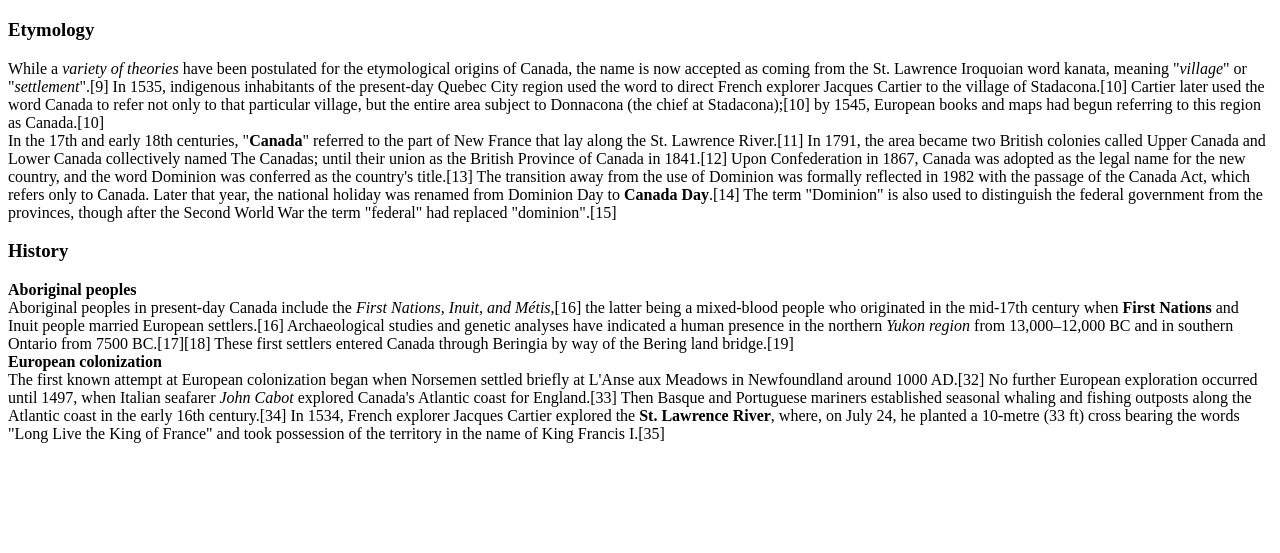
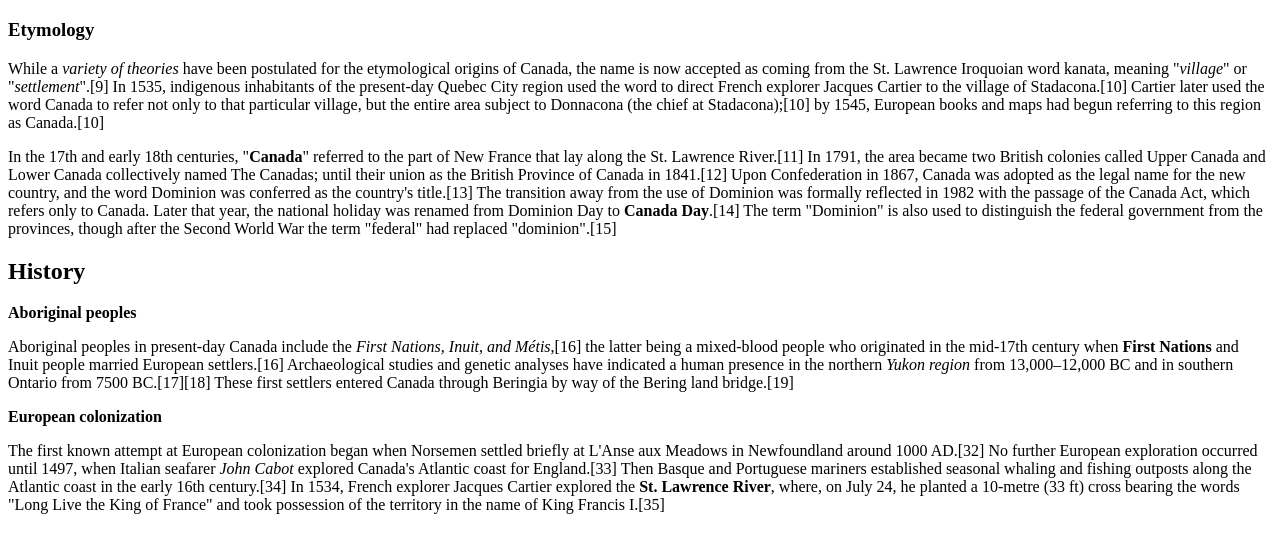
Before and after one commit to ls17zs/Laiba-IASC-1P02-2022, a plain HTML site: page LAB 2/challenge1.html in a window 1280 px wide. Shown: the part 61-614 px from the top of the page. Drawn offline with Linux system fonts and the light colour scheme.

Commit message:
challenge 1 complete

```diff
--- a/LAB 2/challenge1.html
+++ b/LAB 2/challenge1.html
@@ -13,21 +13,22 @@
 		<div>
 			<h1>Canada</h1>
 <h3>Etymology</h3>
-<p>While a <em>variety of theories</em> have been postulated for the etymological origins of Canada, the name is now accepted as coming from the St. Lawrence Iroquoian word kanata, meaning "<em>village</em>" or "<em>settlement</em>".[9] In 1535, indigenous inhabitants of the present-day Quebec City region used the word to direct French explorer Jacques Cartier to the village of Stadacona.[10] Cartier later used the word Canada to refer not only to that particular village, but the entire area subject to Donnacona (the chief at Stadacona);[10] by 1545, European books and maps had begun referring to this region as Canada.[10]</br>
+<p>
+	While a <em>variety of theories</em> have been postulated for the etymological origins of Canada, the name is now accepted as coming from the St. Lawrence Iroquoian word kanata, meaning "<em>village</em>" or "<em>settlement</em>".[9] In 1535, indigenous inhabitants of the present-day Quebec City region used the word to direct French explorer Jacques Cartier to the village of Stadacona.[10] Cartier later used the word Canada to refer not only to that particular village, but the entire area subject to Donnacona (the chief at Stadacona);[10] by 1545, European books and maps had begun referring to this region as Canada.[10]</p>
 
+<p>
 In the 17th and early 18th centuries, "<strong>Canada</strong>" referred to the part of New France that lay along the St. Lawrence River.[11] In 1791, the area became two British colonies called Upper Canada and Lower Canada collectively named The Canadas; until their union as the British Province of Canada in 1841.[12] Upon Confederation in 1867, Canada was adopted as the legal name for the new country, and the word Dominion was conferred as the country's title.[13] The transition away from the use of Dominion was formally reflected in 1982 with the passage of the Canada Act, which refers only to Canada. Later that year, the national holiday was renamed from Dominion Day to <strong>Canada Day</strong>.[14] The term "Dominion" is also used to distinguish the federal government from the provinces, though after the Second World War the term "federal" had replaced "dominion".[15]
-<h3>
-  History
-          </h3>
-<strong>Aboriginal peoples</strong> </div>
+</p>
+<h2>History</h2>
+<p><strong>Aboriginal peoples</strong></p>
+<p>
 Aboriginal peoples in present-day Canada include the <em>First Nations, Inuit, and Métis</em>,[16] the latter being a mixed-blood people who originated in the mid-17th century when <strong>First Nations</strong> and Inuit people married European settlers.[16] Archaeological studies and genetic analyses have indicated a human presence in the northern <em>Yukon region</em> from 13,000–12,000 BC and in southern Ontario from 7500 BC.[17][18] These first settlers entered Canada through Beringia by way of the Bering land bridge.[19]
+</p>
+<p><strong>European colonization</strong></p>
+	<p>
+The first known attempt at European colonization began when Norsemen settled briefly at L'Anse aux Meadows in Newfoundland around 1000 AD.[32] No further European exploration occurred until 1497, when Italian seafarer <em>John Cabot</em> explored Canada's Atlantic coast for England.[33] Then Basque and Portuguese mariners established seasonal whaling and fishing outposts along the Atlantic coast in the early 16th century.[34] In 1534, French explorer Jacques Cartier explored the <strong>St. Lawrence River</strong>, where, on July 24, he planted a 10-metre (33 ft) cross bearing the words "Long Live the King of France" and took possession of the territory in the name of King Francis I.[35]
+</p>
 
-
-<br>
-          <strong>European colonization</strong> </div>
-<br>The first known attempt at European colonization began when Norsemen settled briefly at L'Anse aux Meadows in Newfoundland around 1000 AD.[32] No further European exploration occurred until 1497, when Italian seafarer <em>John Cabot</em> explored Canada's Atlantic coast for England.[33] Then Basque and Portuguese mariners established seasonal whaling and fishing outposts along the Atlantic coast in the early 16th century.[34] In 1534, French explorer Jacques Cartier explored the <b>St. Lawrence River</b>, where, on July 24, he planted a 10-metre (33 ft) cross bearing the words "Long Live the King of France" and took possession of the territory in the name of King Francis I.[35]
-</p>
-		</div>
 
 	</body>
 
```
